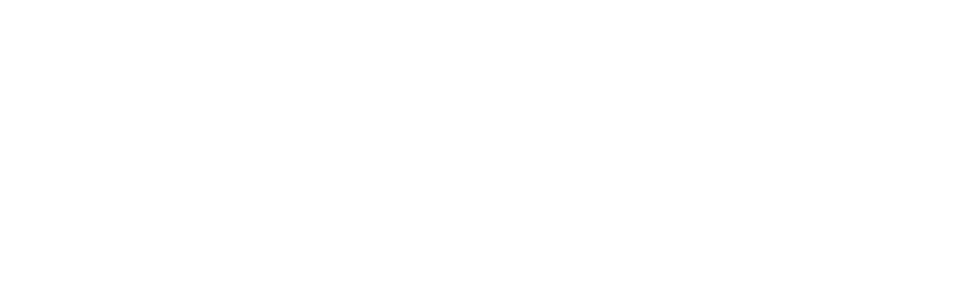
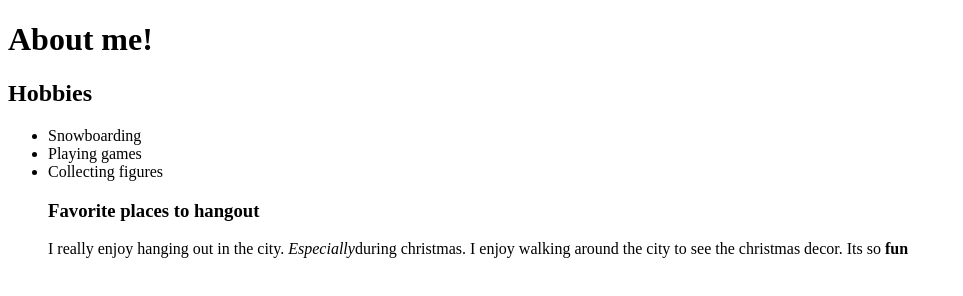
Before and after one commit to Yuri-YangD/1-P-Unit-1-Project, a plain HTML site: page index.html in a window 1280 px wide. Shown: the whole page, without its empty margins (0-963 px from the left). Drawn offline with Linux system fonts and the light colour scheme.

Commit message:
added info

```diff
--- a/index.html
+++ b/index.html
@@ -1,27 +1,20 @@
-<!--Unit 1 Project
-Requirements
-[  ] Two Different Headlines
-[  ] Bold and Italic Text
-[  ] One List
-[  ] Three Images
-
-Select ONE Additional Feature to Add
-[ no ] Feature 1 - Include at least three emojis
-[ no ] Feature 2 - Include a background image
-[ no ] Feature 3 - Add color with style=
-[ no ] Feature 4 - Include a description list
-[ no ] Feature 5 - Include <font> tag
--->
-
-
 <!DOCTYPE HTML>
 <html>
     <head>
         <meta charset="utf-8">
         <title>Unit 1 Project</title>
-    </head>
-    <body>
+
+        <h1>About me!</h1>
+
+        <h2>Hobbies</h2>
+
+        <ul>
+            <li>Snowboarding</li>
+            <li>Playing games</li>
+            <li>Collecting figures</li>
+
+            <h3>Favorite places to hangout</h3>
+            <p>I really enjoy hanging out in the city. <em>Especially</em>during christmas. I enjoy walking around the city to see the christmas decor. Its so <strong>fun</strong></p>
 
 
-    </body>
-</html>
+        </ul>
```
